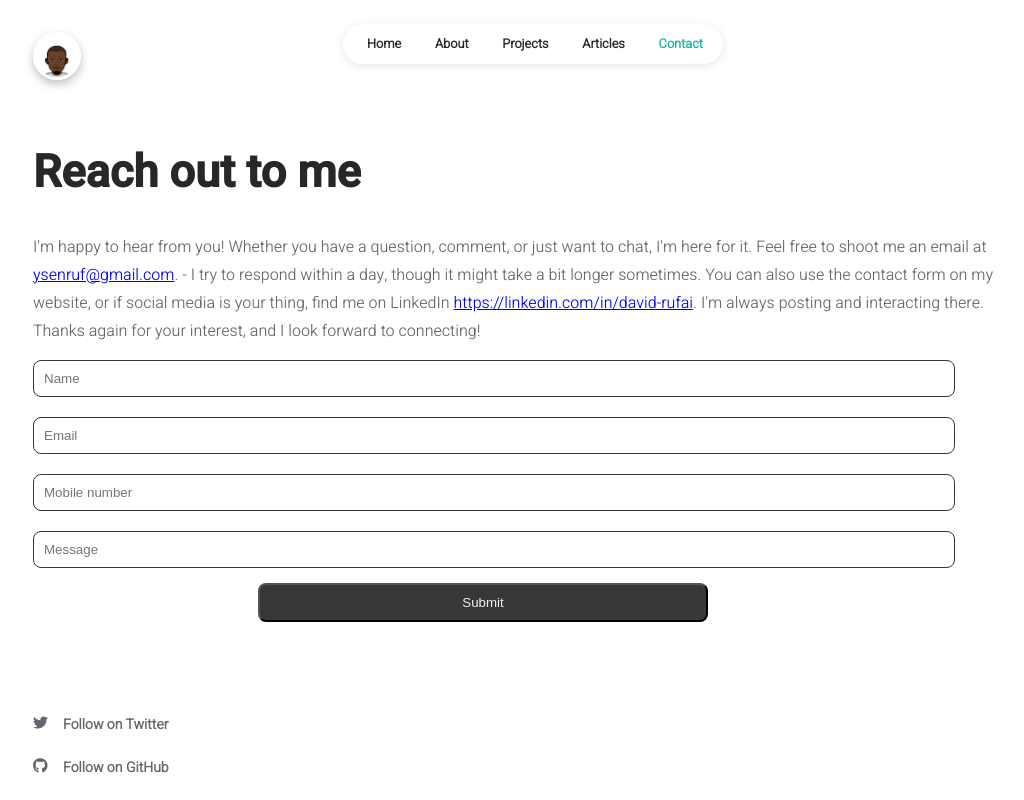
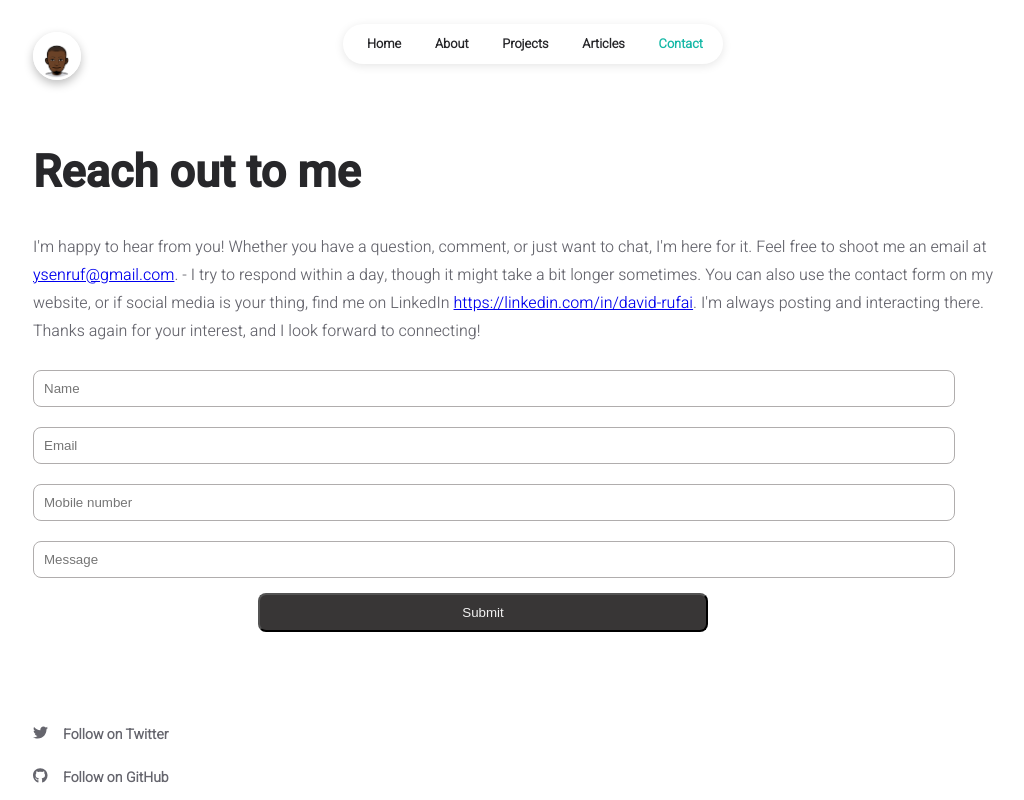
Before and after one commit to Xheghun/xheghun.github.io, a React (Create React App) app: page /contact in a window 1280 px wide. Shown: the top 800 px of the page, without its empty margins (107-1131 px from the left). Built offline with nearby package versions, Linux system fonts and the light colour scheme.

Commit message:
email config

```diff
--- a/src/app.css
+++ b/src/app.css
@@ -29,7 +29,7 @@
 	margin-bottom: 5px;
 	border-radius: 8px;
 	color: #65656D;
-	border: 0.5px solid #383636;
+	border: 0.5px solid #b0adad;
 }
 
 .validator-item {
@@ -58,6 +58,8 @@
 }
 
 .form-container {
+	margin-top: 10px;
+	margin-bottom: 10px;
 	width: 90%;
 	align-items: center;
 	align-content: center;
--- a/src/pages/contact.jsx
+++ b/src/pages/contact.jsx
@@ -28,11 +28,11 @@ const ContactForm = () => {
 
 		emailJs
 			.send(
-				process.env.NEXT_PUBLIC_SERVICE_ID,
-				process.env.NEXT_PUBLIC_TEMPLATE_ID,
+				process.env.REACT_APP_PUBLIC_SERVICE_ID,
+				process.env.REACT_APP_PUBLIC_TEMPLATE_ID,
 				params,
 				{
-					publicKey: process.env.NEXT_PUBLIC_PUBLIC_KEY,
+					publicKey: process.env.REACT_APP_PUBLIC_PUBLIC_KEY,
 					limitRate: {
 						throttle: 5000, //(5000 / 5) * 30 * 60, //limit to one email every 30 minutes
 					},
@@ -49,7 +49,7 @@ const ContactForm = () => {
 				},
 				(error) => {
 					toast.error(
-						`Ops! your message didn't go through ${name}. it not you, it's me`,
+						`Ops! your message didn't go through ${name}. it's not you, it's me`,
 						{ id: toastId }
 					);
 				}
```
Also changed, not shown: 1 other file (tests, documents, lock files or other folders).
